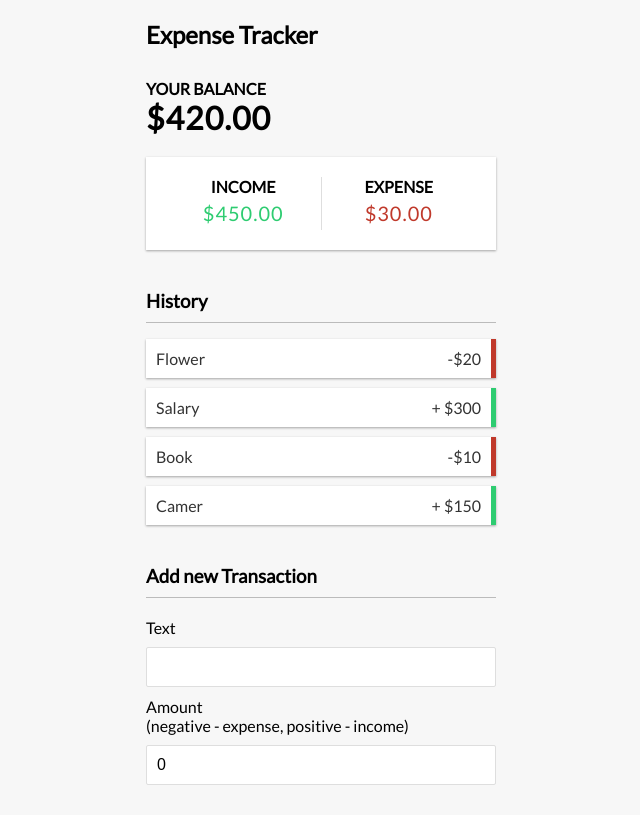
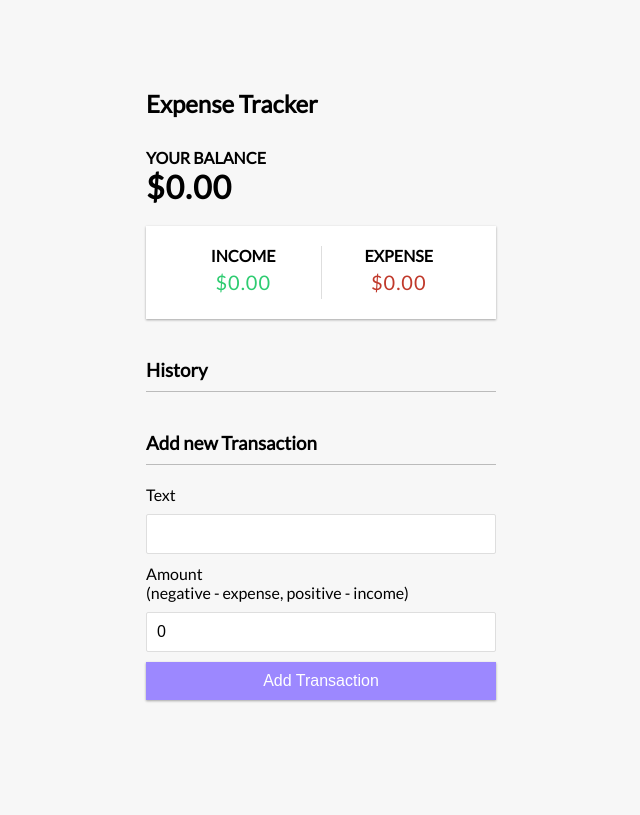
Before and after one commit to anjali7528/Expense-Tracker, a React (Create React App) app: page / in a window 1280 px wide. Shown: the whole page, without its empty margins (319-959 px from the left). Built offline with nearby package versions, Linux system fonts and the light colour scheme.

Commit message:
adding in form

```diff
--- a/src/AddTransaction.js
+++ b/src/AddTransaction.js
@@ -1,13 +1,28 @@
-import React, { useState } from 'react'
+import React, { useContext, useState } from 'react'
+import { GlobalContext } from './context/GlobalState';
 
 function AddTransaction() {
     const [text, setText] = useState(" ");
     const [amount, setAmount] = useState(0);
 
+    const { addTransaction } = useContext(GlobalContext);
+
+    const onSubmit = e => {
+        e.preventDefault();
+
+        const newTransaction = {
+            id: Math.floor(Math.random() *1000000000),
+            text,
+            amount: +amount
+        }
+
+        addTransaction(newTransaction);
+    }
+
   return (
    <>
    <h3>Add new Transaction</h3>
-   <form >
+   <form onSubmit={onSubmit} >
        <div className="form-control">
            <label htmlFor="text">Text</label>
            <input type="text" value={text} onChange={(e) => setText(e.target.value)} placeholder="Enter Text ... "/>
@@ -17,6 +32,7 @@ function AddTransaction() {
            (negative - expense, positive - income)</label>
         <input type="number"  value={amount} onChange={(e) => setAmount(e.target.value)} placeholder="Enter amount ... "/>
        </div>
+      <button className='btn'>Add Transaction</button>
    </form>
    </>
   )
--- a/src/context/AppReducer.js
+++ b/src/context/AppReducer.js
@@ -5,6 +5,11 @@ export default (state, action) => {
                 ...state,
             transctions: state.transctions.filter(transction => transction.id !== action.payload)
     }
+        case 'ADD_TRANSACTION':
+            return{
+                ...state,
+                transctions: [...state.transctions, action.payload]
+            }
         default:
            return state;
     }
--- a/src/context/GlobalState.js
+++ b/src/context/GlobalState.js
@@ -4,10 +4,6 @@ import AppReducer from'./AppReducer';
 //Initial State
 const initialState = {
     transctions: [
-    {id:1, text:'Flower', amount: -20},
-    {id:2, text:'Salary', amount: 300},
-    {id:3, text:'Book', amount: -10},
-    {id:4, text:'Camer', amount: 150}
     ]
 }
 
@@ -30,15 +26,16 @@ export const GlobalProvider = ({children}) => {
 
     function addTransaction(transction) {
         dispatch({
-            type:'DELETE_TRANSACTION',
-            payload: id
+            type:'ADD_TRANSACTION',
+            payload: transction
         });
         console.log(state);
     }
 
     return (<GlobalContext. Provider value={{
         transctions: state.transctions,
-        deleteTransaction
+        deleteTransaction,
+        addTransaction
     }}>
         {children}
         </GlobalContext. Provider>)
```
